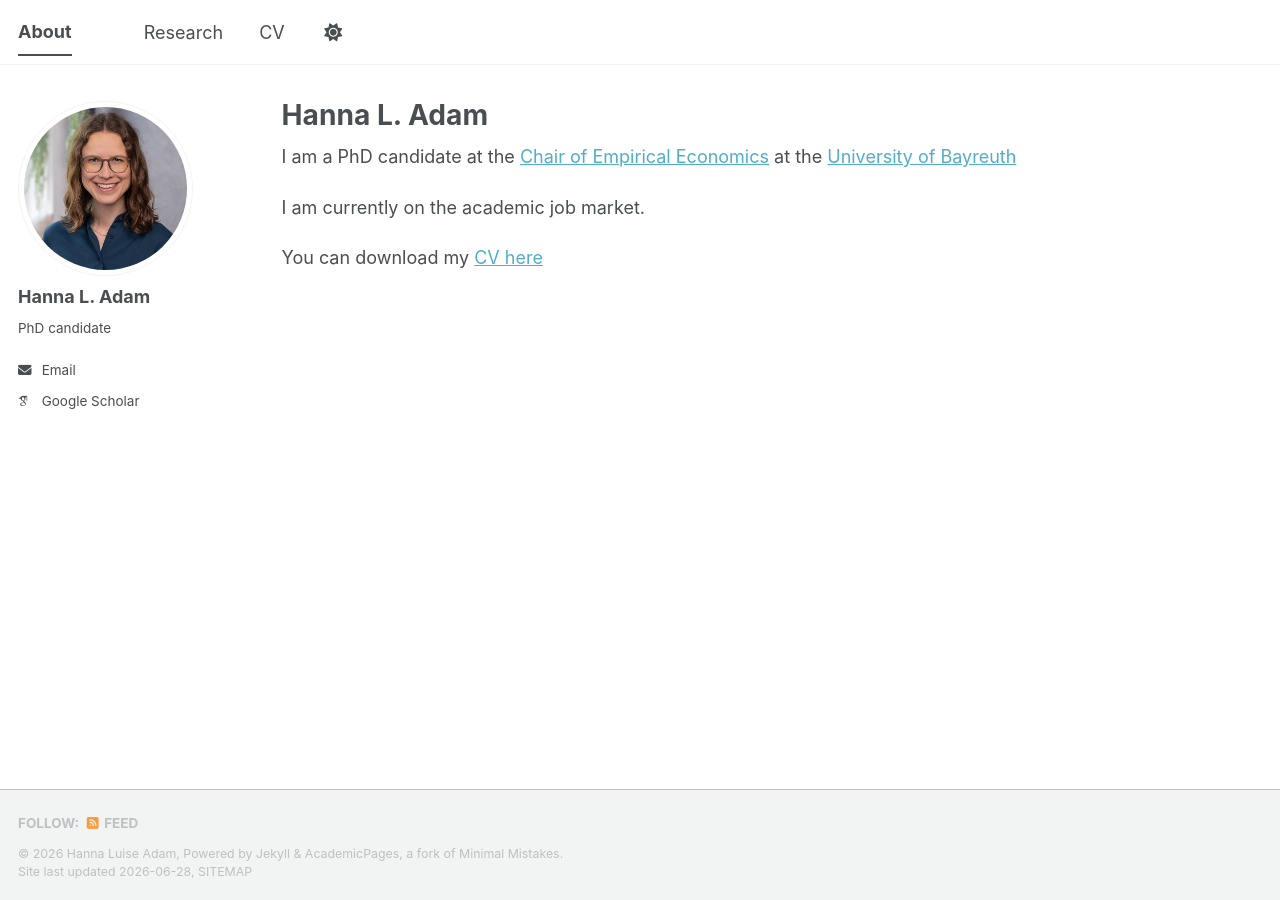
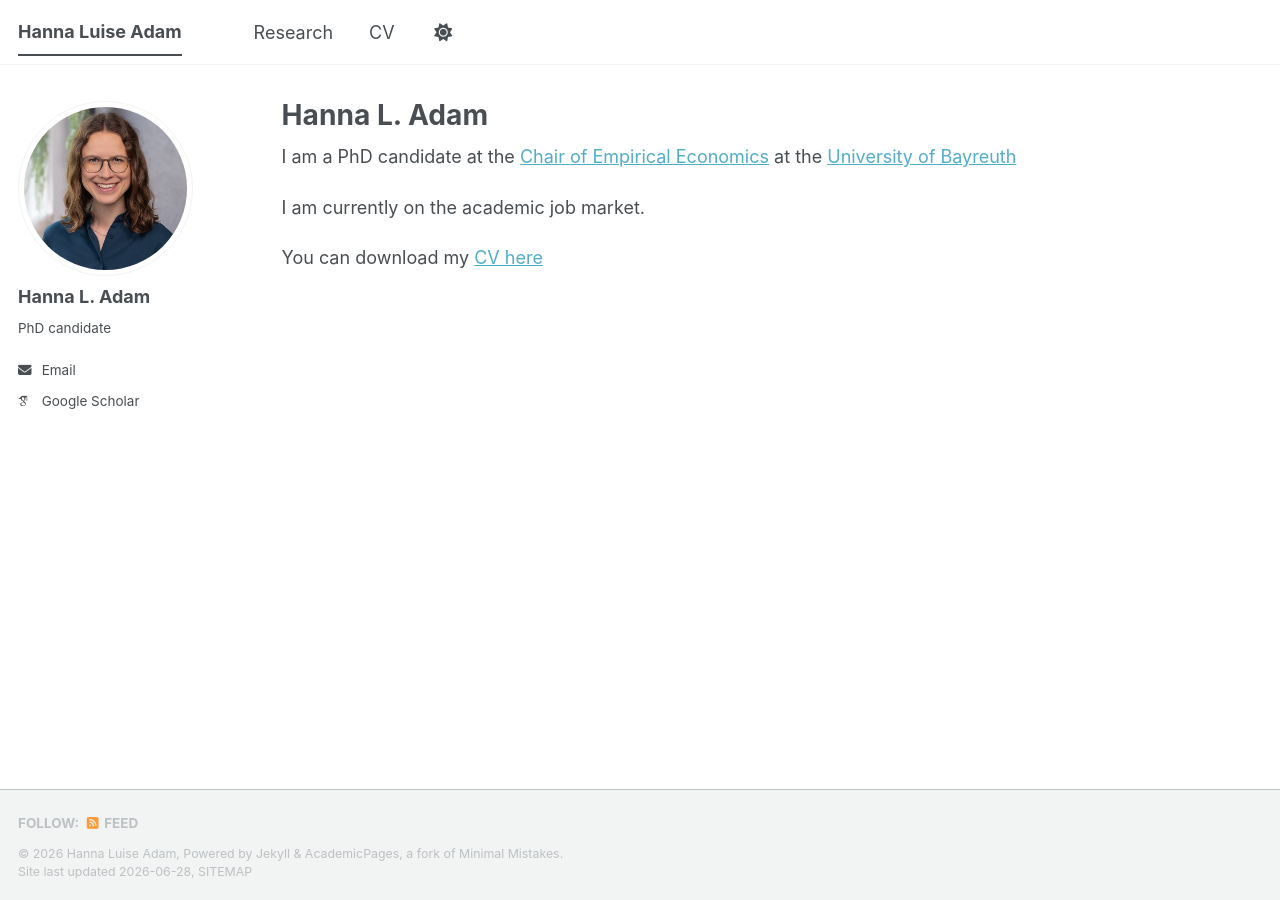
Before and after one commit to hanna-l-adam/hanna-l-adam.github.io, a Jekyll site: the page built from _pages/about.md, in a window 1280 px wide. Built offline with Jekyll 4.4.1, drawn with Linux system fonts in a browser that asks for light colours; some web fonts are replaced; a script bundle is joined from its source files by our own code; library files that are not in the unit come from our copies.

Commit message:
Update _config.yml

```diff
--- a/_config.yml
+++ b/_config.yml
@@ -7,9 +7,9 @@
 # Basic Site Settings
 locale                   : "en-US"
 site_theme               : "default" # The available themes options are "default", "air", "sunrise", "mint", "dirt" and "contrast"
-title                    : "About"
+title                    : "Hanna Luise Adam"
 title_separator          : "-"
-name                     : &name "Hanna Luise Adam"
+#name                     : &name "Hanna Luise Adam"
 description              : &description "Academic webpage"   # Update this with a general description of your site, this is the default if not overridden by a page
 url                      : https://hanna-l-adam.github.io # The base hostname & protocol for your site e.g. "https://[your GitHub username].github.io",
                                                            # or if you already have some other page hosted on Github then use "https://[your GitHub username].github.io/[Your Repo Name]"
```
